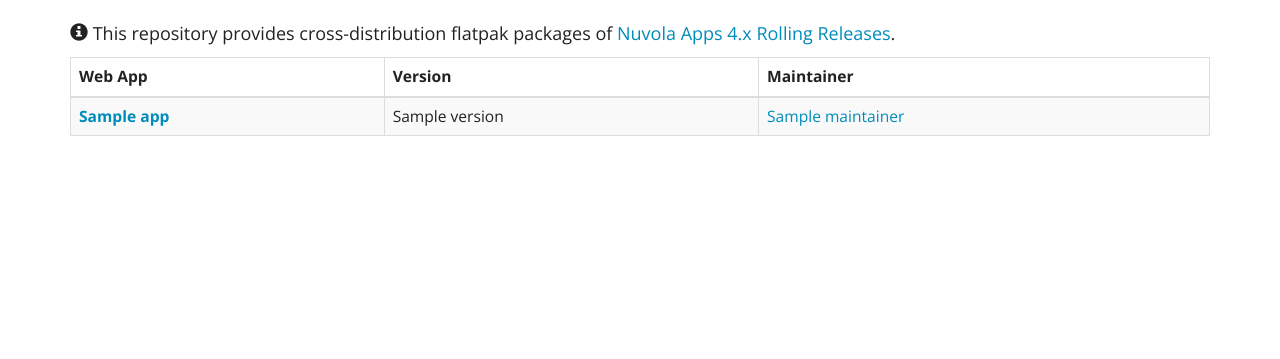
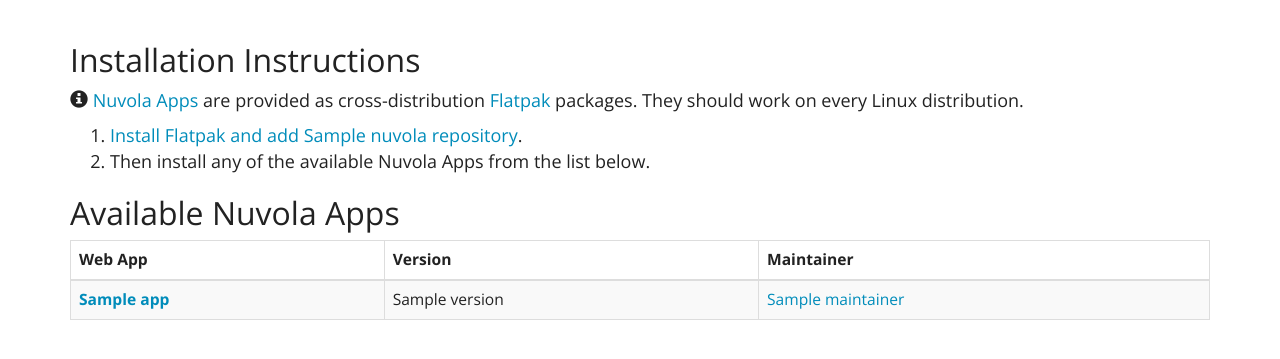
Before and after one commit to tiliado/nuvola.tiliado.eu, a Python web app: template templates/index.html in a window 1280 px wide. Shown: the part 45-404 px from the top of the page. Run offline with Jinja, Linux system fonts and the light colour scheme; the template is opened without the code that fills it: most values are stand-ins (such as "Sample title", 1, 10 or a date in 2020).

Commit message:
Link to Nuvola installation instructions from index page
Signed-off-by: Jiří Janoušek <janousek.jiri@gmail.com>

```diff
--- a/templates/index.html
+++ b/templates/index.html
@@ -5,13 +5,38 @@
 
 {% block content %}
   <div id="index" class="container">
+    <h2>Installation Instructions</h2>
     <p>
       <span class="glyphicon glyphicon-info-sign"></span>
-      This repository provides cross-distribution flatpak packages of
-      <a href="https://tiliado.github.io/nuvolaplayer/documentation/4.html">
-        Nuvola Apps 4.x Rolling Releases</a>.
+      <a href="https://tiliado.github.io/nuvolaplayer/documentation/4.html">Nuvola Apps</a>
+      are provided as cross-distribution <a href="https://flatpak.org">Flatpak</a> packages.
+      They should work on every Linux distribution.
     </p>
 
+    {% if not distro_spec %}
+      <p>Follow installation instructions to instal Nuvola Apps on:</p>
+      <ul>
+        {% for d in distributions %}
+          {%  if d.releases %}
+            <li>
+              {{ d.name }}:
+              {% for r in d.releases %}
+                <a href="/nuvola/{{ d.id }}/{{ r.id }}/">{{ r.name }}</a>{% if loop.last %}.{%  else %},{% endif %}
+              {% endfor %}
+            </li>
+          {%  else  %}
+            <li><a href="/nuvola/{{ d.id }}/">{{ d.name }}</a></li>
+          {% endif %}
+        {% endfor %}
+      </ul>
+    {% else %}
+      <ol>
+        <li><a href="/nuvola{{ distro_spec }}/">Install Flatpak and add {{ nuvola.name }} repository</a>.</li>
+        <li>Then install any of the available Nuvola Apps from the list below.</li>
+      </ol>
+    {% endif %}
+
+    <h2>Available Nuvola Apps</h2>
     {{ snippets.table_of_apps(apps, distro_spec) }}
   </div>
 {% endblock %}
```
Also changed, not shown: nuvola_index/generator.py (+8 -0 lines).
